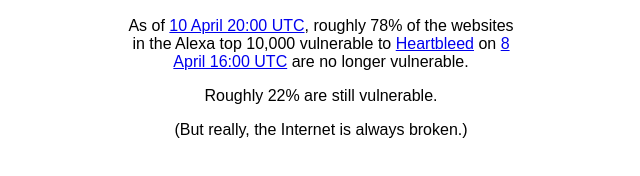
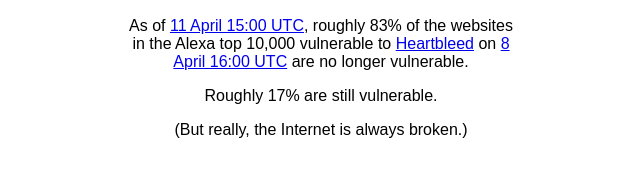
Before and after one commit to musalbas/istheinternetfixedyet.com, a plain HTML site: page public_html/index.html in a window 1280 px wide. Shown: the part 424-600 px from the top of the page, 319-959 px from the left. Drawn offline with Linux system fonts and the light colour scheme.

Commit message:
Update index.html

```diff
--- a/public_html/index.html
+++ b/public_html/index.html
@@ -18,8 +18,8 @@
     <body>
         <div id="container">
             <img src="heartbleed.png" />
-            <p>As of <a href="https://github.com/musalbas/heartbleed-masstest/blob/master/top10000-10-Apr-14-2000UTC.txt" target="_blank">10 April 20:00 UTC</a>, roughly 78% of the websites in the Alexa top 10,000 vulnerable to <a href="http://heartbleed.com" target="_blank">Heartbleed</a> on <a href="https://github.com/musalbas/heartbleed-masstest/blob/master/top10000.txt" target="_blank">8 April 16:00 UTC</a> are no longer vulnerable.</p>
-            <p>Roughly 22% are still vulnerable.</p>
+            <p>As of <a href="https://github.com/musalbas/heartbleed-masstest/blob/master/top10000-11-Apr-14-1500UTC.txt" target="_blank">11 April 15:00 UTC</a>, roughly 83% of the websites in the Alexa top 10,000 vulnerable to <a href="http://heartbleed.com" target="_blank">Heartbleed</a> on <a href="https://github.com/musalbas/heartbleed-masstest/blob/master/top10000.txt" target="_blank">8 April 16:00 UTC</a> are no longer vulnerable.</p>
+            <p>Roughly 17% are still vulnerable.</p>
             <p>(But really, the Internet is always broken.)</p>
         </div>
     </body>
```
